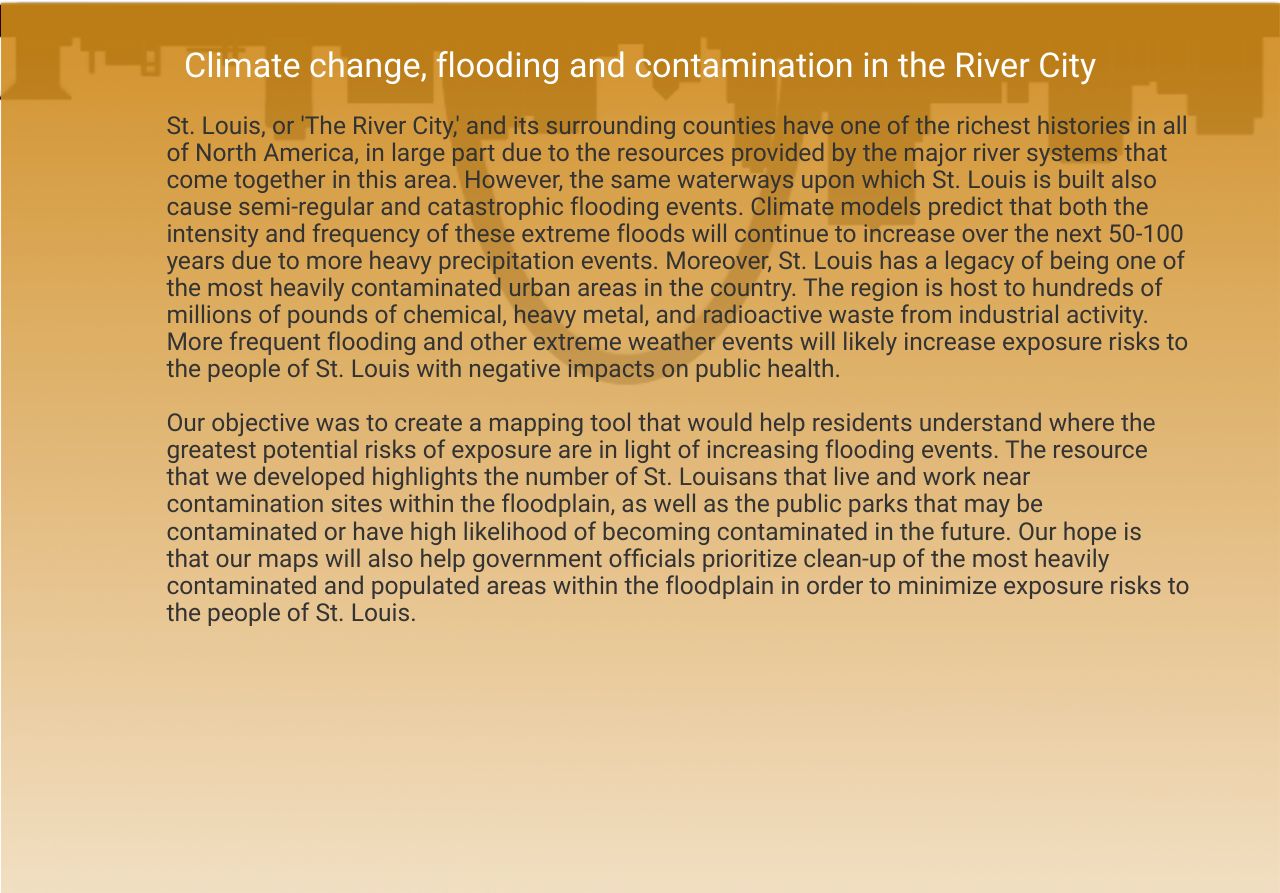
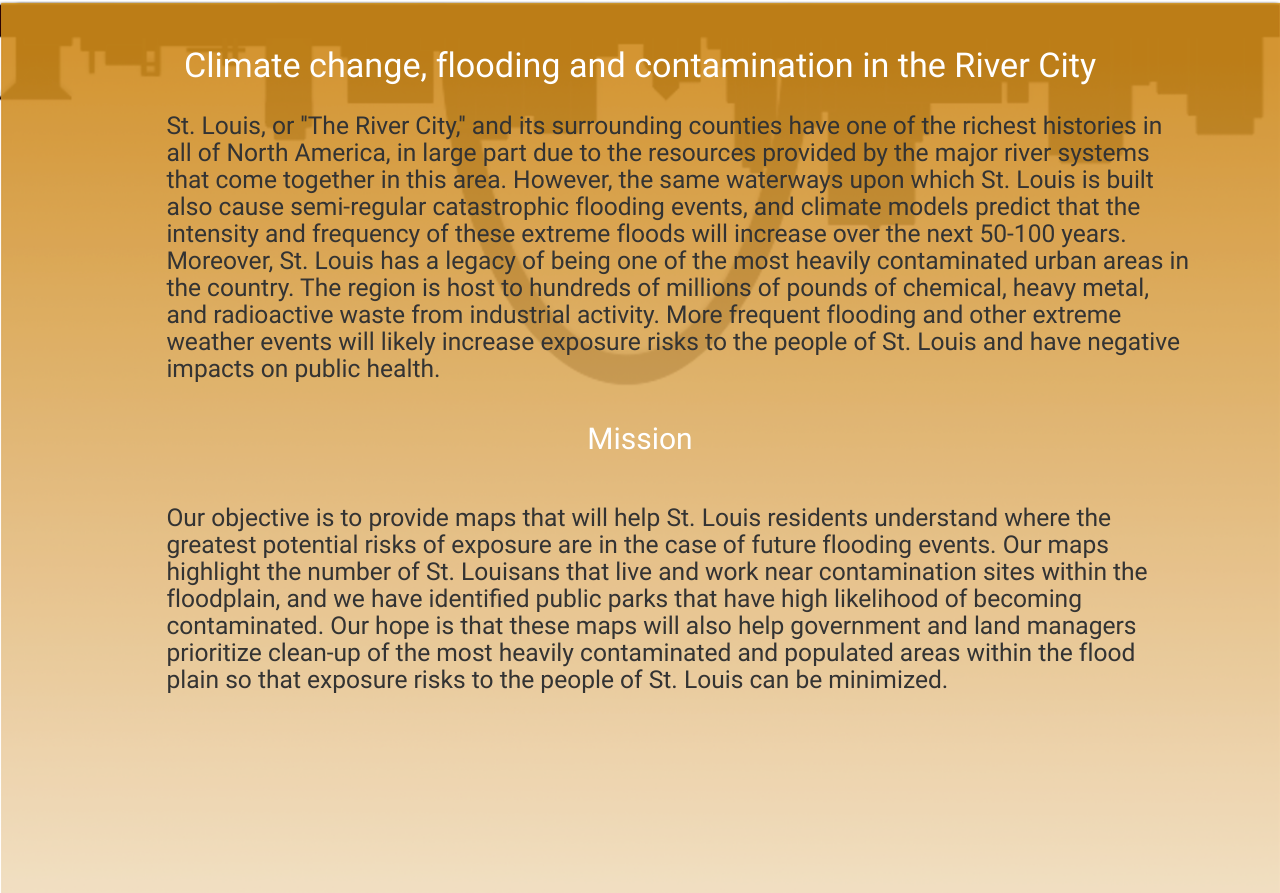
Before and after one commit to skoltz/StLouisFlood, a website: page index.html in a window 1280 px wide. Shown: the part 392-1285 px from the top of the page. Drawn offline with Linux system fonts and the light colour scheme.

Commit message:
new text and headings for intro page

```diff
--- a/index.html
+++ b/index.html
@@ -29,12 +29,14 @@
             <img id="intro-img" src='images/bigreflection2.png'>
         </div>
         <div class="container intro-text">
-    	   <h4 id="main-page-title">Climate change, flooding and contamination in the River City</h4>
+    	   <h4 class="main-page-title">Climate change, flooding and contamination in the River City</h4>
            <h5 id="main-page-intro">
-                St. Louis, or 'The River City,' and its surrounding counties have one of the richest histories in all of North America, in large part due to the resources provided by the major river systems that come together in this area. However, the same waterways upon which St. Louis is built also cause semi-regular and catastrophic flooding events.
-                Climate models predict that both the intensity and frequency of these extreme floods will continue to increase over the next 50-100 years due to more heavy precipitation events. Moreover, St. Louis has a legacy of being one of the most heavily contaminated urban areas in the country. The region is host to hundreds of millions of pounds of chemical, heavy metal, and radioactive waste from industrial activity. More frequent flooding and other extreme weather events will likely increase exposure risks to the people of St. Louis with negative impacts on public health.
-                <br></br>
-                Our objective was to create a mapping tool that would help residents understand where the greatest potential risks of exposure are in light of increasing flooding events. The resource that we developed highlights the number of St. Louisans that live and work near contamination sites within the floodplain, as well as the public parks that may be contaminated or have high likelihood of becoming contaminated in the future. Our hope is that our maps will also help government officials prioritize clean-up of the most heavily contaminated and populated areas within the floodplain in order to minimize exposure risks to the people of St. Louis. </h5>
+                St. Louis, or ''The River City,'' and its surrounding counties have one of the richest histories in all of North America, in large part due to the resources provided by the major river systems that come together in this area. However, the same waterways upon which St. Louis is built also cause semi-regular catastrophic flooding events, and climate models predict that the intensity and frequency of these extreme floods will increase over the next 50-100 years. Moreover, St. Louis has a legacy of being one of the most heavily contaminated urban areas in the country. The region is host to hundreds of millions of pounds of chemical, heavy metal, and radioactive waste from industrial activity. More frequent flooding and other extreme weather events will likely increase exposure risks to the people of St. Louis and have negative impacts on public health. </h5>
+                <br>
+                <h4 class="main-page-title" id="main-page-title-sub">Mission</h4>
+                <br>
+                <h5 id="main-page-intro">
+                Our objective is to provide maps that will help St. Louis residents understand where the greatest potential risks of exposure are in the case of future flooding events. Our maps highlight the number of St. Louisans that live and work near contamination sites within the floodplain, and we have identified public parks that have high likelihood of becoming contaminated. Our hope is that these maps will also help government and land managers prioritize clean-up of the most heavily contaminated and populated areas within the flood plain so that exposure risks to the people of St. Louis can be minimized.  </h5>
         </div>
 
     </div>
--- a/main.css
+++ b/main.css
@@ -144,6 +144,11 @@ html, body {
 	padding-top: 1.5%;
 	padding-left: 1.5%;
 }
-#main-page-title {
+.main-page-title {
 	text-align: center;
 }
+#main-page-title-sub {
+	/*background-color: #E6C28C;*/
+	color: white;
+	font-size: 2.0rem;
+}
```
Also changed, not shown: 1 other file.
